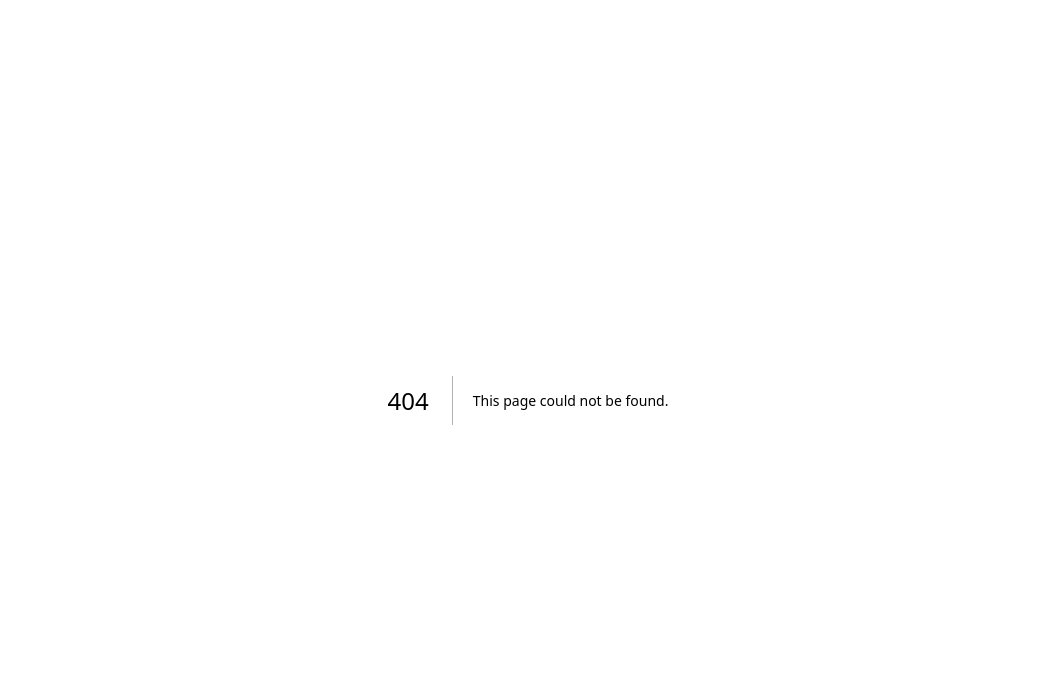
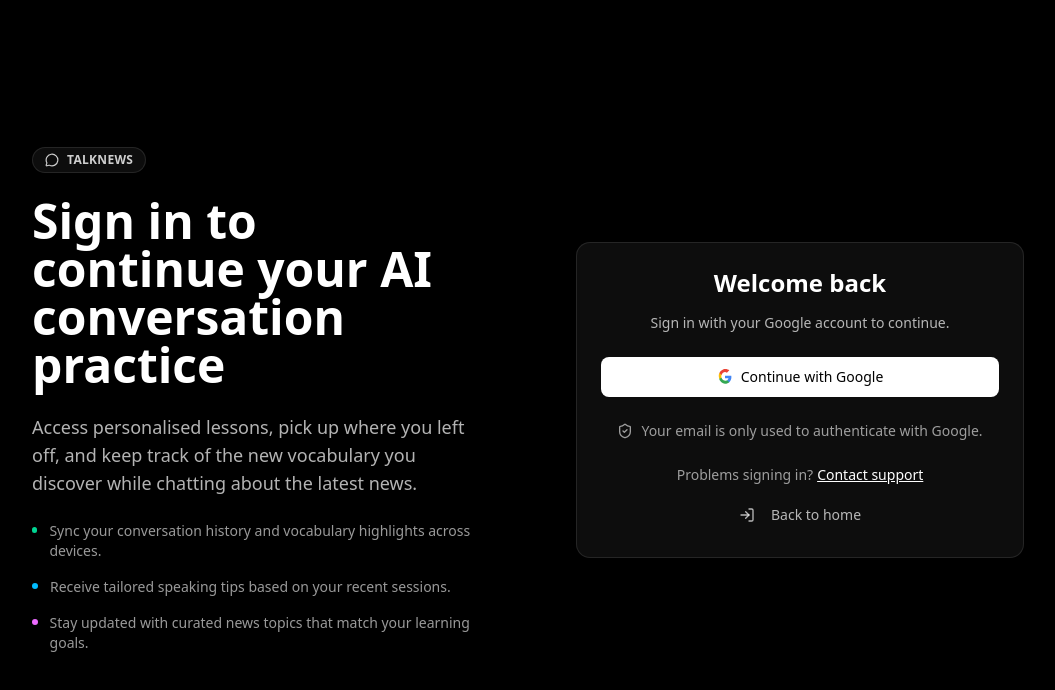
Before and after one commit to JackYinpei/talk-news, a Next.js app: page /sign-in in a window 1280 px wide. Before the commit this address had no page. Shown: the top 690 px of the page, without its empty margins (112-1167 px from the left). Built offline with nearby package versions, Linux system fonts and the light colour scheme.

Commit message:
config google

```diff
--- /dev/null
+++ b/app/api/auth/[...nextauth]/route.js
@@ -0,0 +1,2 @@
+import { handlers } from "@/app/auth" // Referring to the auth.ts we just created
+export const { GET, POST } = handlers
--- /dev/null
+++ b/app/auth.js
@@ -0,0 +1,7 @@
+
+import NextAuth from "next-auth"
+import Google from "next-auth/providers/google"
+
+export const { handlers, signIn, signOut, auth } = NextAuth({
+  providers: [Google],
+})
--- /dev/null
+++ b/app/middleware.js
@@ -0,0 +1 @@
+export { auth as middleware } from "@/auth"
--- a/app/page.js
+++ b/app/page.js
@@ -57,8 +57,13 @@ export default function Home() {
                 Reviews
               </Link>
               <Link href="/talk">
-                <Button variant="outline" className="border-zinc-700 text-white hover:bg-zinc-800">
+                <Button variant="outline" className="bg-white text-black border-zinc-700 hover:bg-zinc-800 hover:text-white font-semibold">
                   Start Learning
+                </Button>
+              </Link>
+              <Link href="/sign-in">
+                <Button variant="outline" className="bg-white text-black border-zinc-700 hover:bg-zinc-800 hover:text-white font-semibold">
+                  SignIn
                 </Button>
               </Link>
             </nav>
@@ -81,12 +86,12 @@ export default function Home() {
           </p>
           <div className="flex flex-col sm:flex-row gap-4 justify-center">
             <Link href="/talk">
-              <Button size="lg" className="bg-white text-black hover:bg-zinc-200 font-semibold px-8 py-4 text-lg">
+              <Button size="lg" className="bg-white text-black hover:bg-zinc-800 hover:text-white font-semibold px-8 py-4 text-lg">
                 Start Free Conversation
                 <MessageCircle className="ml-2 h-5 w-5" />
               </Button>
             </Link>
-            <Button variant="outline" size="lg" className="border-zinc-700 text-white hover:bg-zinc-800 px-8 py-4 text-lg">
+            <Button variant="outline" size="lg" className="bg-white text-black border-zinc-700 hover:bg-zinc-800 hover:text-white px-8 py-4 text-lg">
               Watch Demo
               <Zap className="ml-2 h-5 w-5" />
             </Button>
--- /dev/null
+++ b/app/sign-in/page.jsx
@@ -0,0 +1,127 @@
+"use client"
+
+import { useTransition } from "react"
+import { signIn } from "next-auth/react"
+import Link from "next/link"
+import { LogIn, MessageCircle, ShieldCheck } from "lucide-react"
+
+import { Button } from "@/components/ui/button"
+import {
+  Card,
+  CardContent,
+  CardDescription,
+  CardFooter,
+  CardHeader,
+  CardTitle,
+} from "@/components/ui/card"
+
+export default function SignIn() {
+  const [isPending, startTransition] = useTransition()
+
+  const handleGoogleSignIn = () => {
+    startTransition(() => {
+      void signIn("google", { callbackUrl: "/talk" })
+    })
+  }
+
+  return (
+    <div className="min-h-screen bg-black">
+      <div className="mx-auto flex min-h-screen w-full max-w-5xl flex-col items-center justify-center gap-10 px-4 py-16 text-white md:flex-row md:justify-between">
+        <div className="max-w-md space-y-6 text-center md:text-left">
+          <div className="inline-flex items-center gap-2 rounded-full border border-white/10 bg-white/5 px-3 py-1 text-xs font-semibold uppercase tracking-wide text-white/80">
+            <MessageCircle className="size-3.5" />
+            <span>TalkNews</span>
+          </div>
+          <h1 className="text-4xl font-semibold md:text-5xl">
+            Sign in to continue your AI conversation practice
+          </h1>
+          <p className="text-base text-white/70 md:text-lg">
+            Access personalised lessons, pick up where you left off, and keep track of the new vocabulary you discover while chatting about the latest news.
+          </p>
+          <div className="flex flex-col gap-4 text-left text-sm text-white/60">
+            <div className="flex items-start gap-3">
+              <span className="mt-1.5 size-1.5 rounded-full bg-emerald-400" />
+              <span>Sync your conversation history and vocabulary highlights across devices.</span>
+            </div>
+            <div className="flex items-start gap-3">
+              <span className="mt-1.5 size-1.5 rounded-full bg-sky-400" />
+              <span>Receive tailored speaking tips based on your recent sessions.</span>
+            </div>
+            <div className="flex items-start gap-3">
+              <span className="mt-1.5 size-1.5 rounded-full bg-fuchsia-400" />
+              <span>Stay updated with curated news topics that match your learning goals.</span>
+            </div>
+          </div>
+        </div>
+
+        <Card className="w-full max-w-md bg-white/5 border-white/10 text-white backdrop-blur">
+          <CardHeader className="space-y-2 text-center">
+            <CardTitle className="text-2xl font-semibold">Welcome back</CardTitle>
+            <CardDescription className="text-white/70">
+              Sign in with your Google account to continue.
+            </CardDescription>
+          </CardHeader>
+          <CardContent className="space-y-6">
+            <Button
+              onClick={handleGoogleSignIn}
+              className="w-full bg-white text-black hover:bg-white/90"
+              size="lg"
+              disabled={isPending}
+            >
+              <GoogleLogo />
+              <span>{isPending ? "Redirecting…" : "Continue with Google"}</span>
+            </Button>
+            <div className="flex items-center justify-center gap-2 text-sm text-white/60">
+              <ShieldCheck className="size-4" />
+              <span>Your email is only used to authenticate with Google.</span>
+            </div>
+          </CardContent>
+          <CardFooter className="flex flex-col items-center gap-3 text-sm text-white/60">
+            <p>
+              Problems signing in?
+              <Link href="mailto:hello@talknews.ai" className="ml-1 text-white underline">
+                Contact support
+              </Link>
+            </p>
+            <Button variant="ghost" asChild className="text-white/70 hover:text-white">
+              <Link href="/">
+                <LogIn className="mr-2 size-4" />
+                Back to home
+              </Link>
+            </Button>
+          </CardFooter>
+        </Card>
+      </div>
+    </div>
+  )
+}
+
+function GoogleLogo() {
+  return (
+    <svg
+      xmlns="http://www.w3.org/2000/svg"
+      width="18"
+      height="18"
+      viewBox="0 0 24 24"
+      fill="none"
+      aria-hidden="true"
+    >
+      <path
+        d="M21.6 12.2273C21.6 11.5182 21.5364 10.8364 21.4182 10.1818H12V14.05H17.2364C17.0091 15.2682 16.3091 16.3 15.2773 16.9818V19.7182H18.4091C20.2727 18.0182 21.6 15.4 21.6 12.2273Z"
+        fill="#4285F4"
+      />
+      <path
+        d="M12 22C14.97 22 17.4091 21.0182 18.4091 19.7182L15.2773 16.9818C14.7364 17.3418 13.9464 17.5681 13 17.5681C10.1091 17.5681 7.67727 15.5545 6.80909 12.9818H3.57727V15.7954C4.56818 18.1818 8.02727 22 12 22Z"
+        fill="#34A853"
+      />
+      <path
+        d="M6.80909 12.9818C6.58636 12.3218 6.45454 11.6182 6.45454 10.9C6.45454 10.1818 6.58636 9.47818 6.80909 8.81818V6.00455H3.57727C2.95 7.28727 2.6 8.74727 2.6 10.3C2.6 11.8527 2.95 13.3127 3.57727 14.5954L6.80909 12.9818Z"
+        fill="#FBBC05"
+      />
+      <path
+        d="M12 4.43182C13.0818 4.43182 14.0591 4.80454 14.8455 5.55454L18.4636 1.93636C17.4045 0.968182 14.97 0 12 0C8.02727 0 4.56818 3.81818 3.57727 6.00455L6.80909 8.81818C7.67727 6.24545 10.1091 4.43182 12 4.43182Z"
+        fill="#EA4335"
+      />
+    </svg>
+  )
+}
--- a/package.json
+++ b/package.json
@@ -17,6 +17,7 @@
     "clsx": "^2.1.1",
     "lucide-react": "^0.542.0",
     "next": "15.5.2",
+    "next-auth": "^5.0.0-beta.29",
     "openai": "^4.77.3",
     "react": "19.1.0",
     "react-dom": "19.1.0",
```
Also changed, not shown: 1 other file (tests, documents, lock files or other folders).
